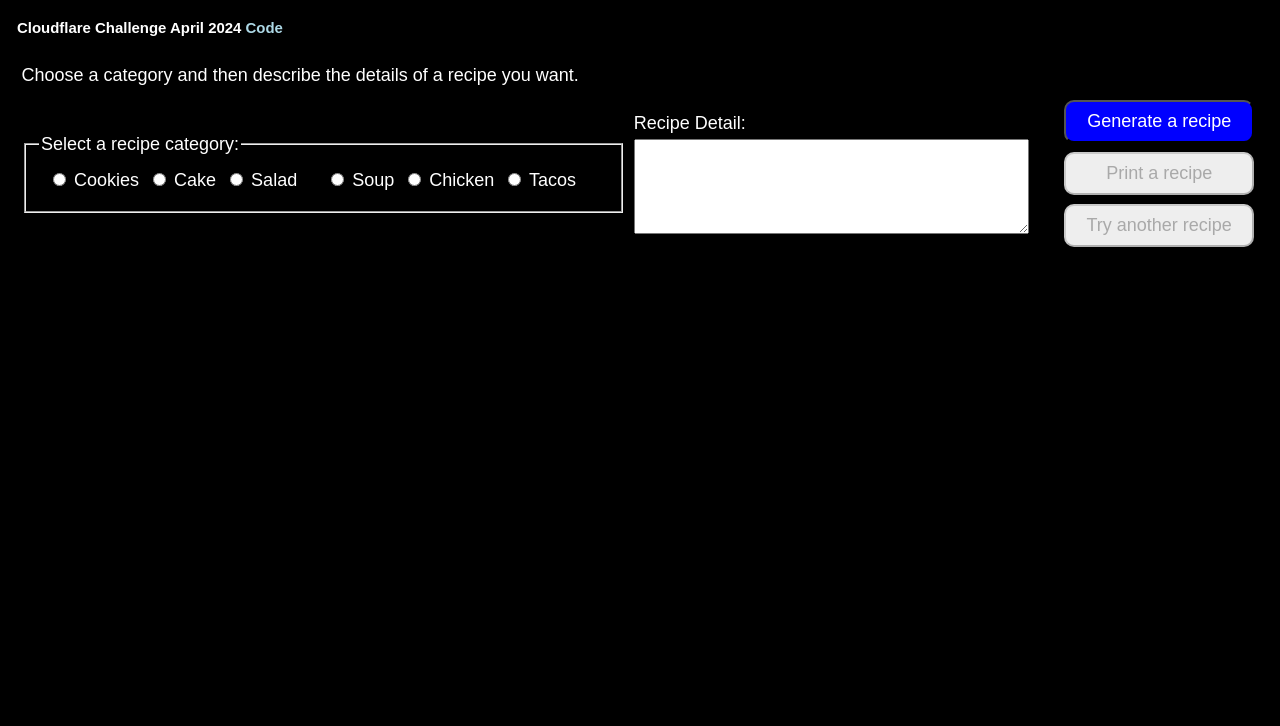
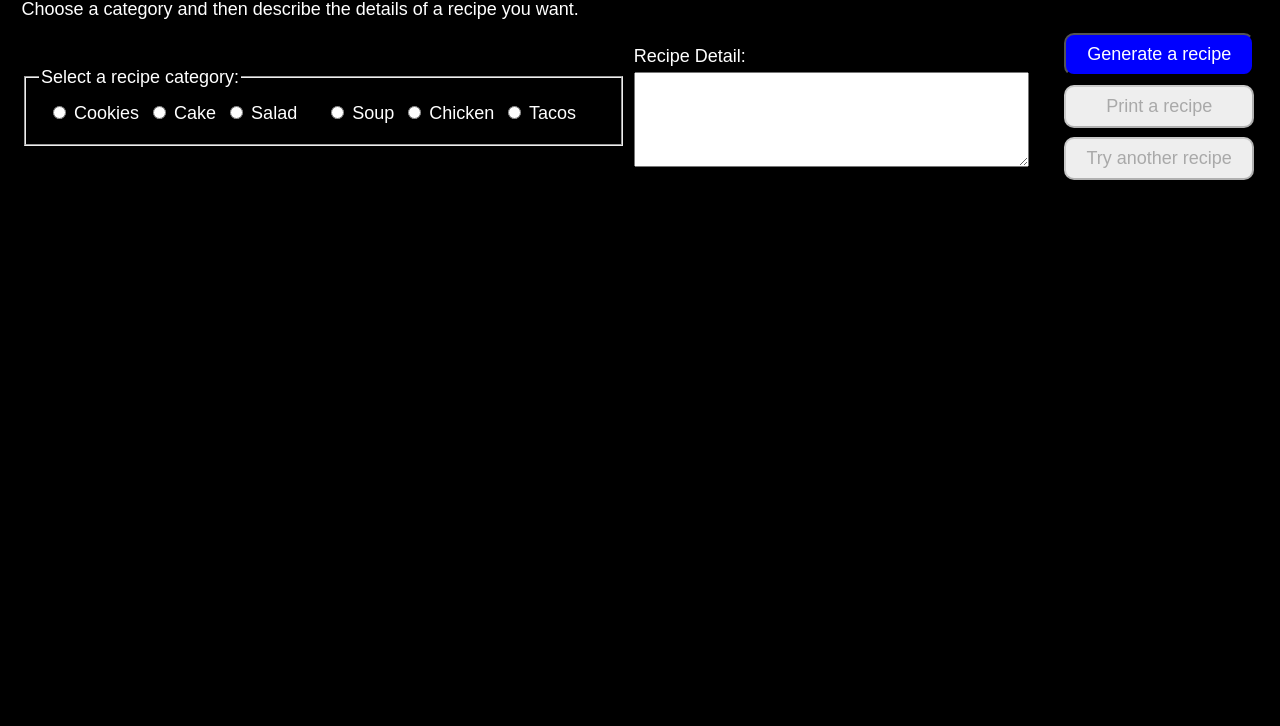
Before and after one commit to mohammedtaufik26/Ai-based-recipe-generator-website, a website: page index.html in a window 1280 px wide. Shown: the part 74-800 px from the top of the page. Drawn offline with Linux system fonts and the light colour scheme.

Commit message:
Update index.html

```diff
--- a/index.html
+++ b/index.html
@@ -137,9 +137,6 @@ a:active {
 <body>
   <main>
     <h1>Recipe Generator</h1>
-    <h5>Cloudflare Challenge April 2024 <a href="https://github.com/rebeccapeltz/recipe-generator"
-        target="_blank">Code</a></h5>
-
     <p class="non-printableArea">
       Choose a category and then describe the details of a recipe you want.
     </p>
```
